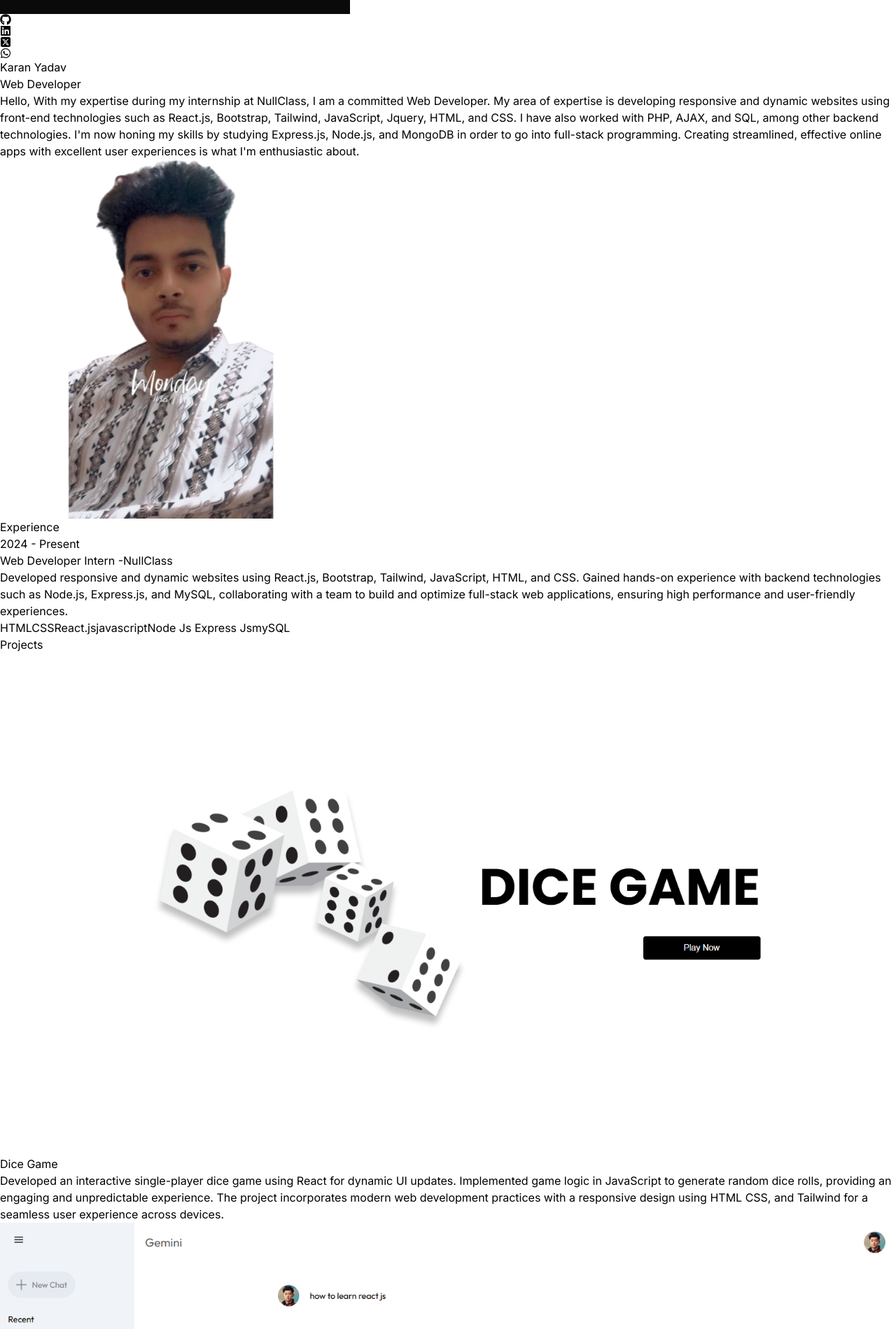
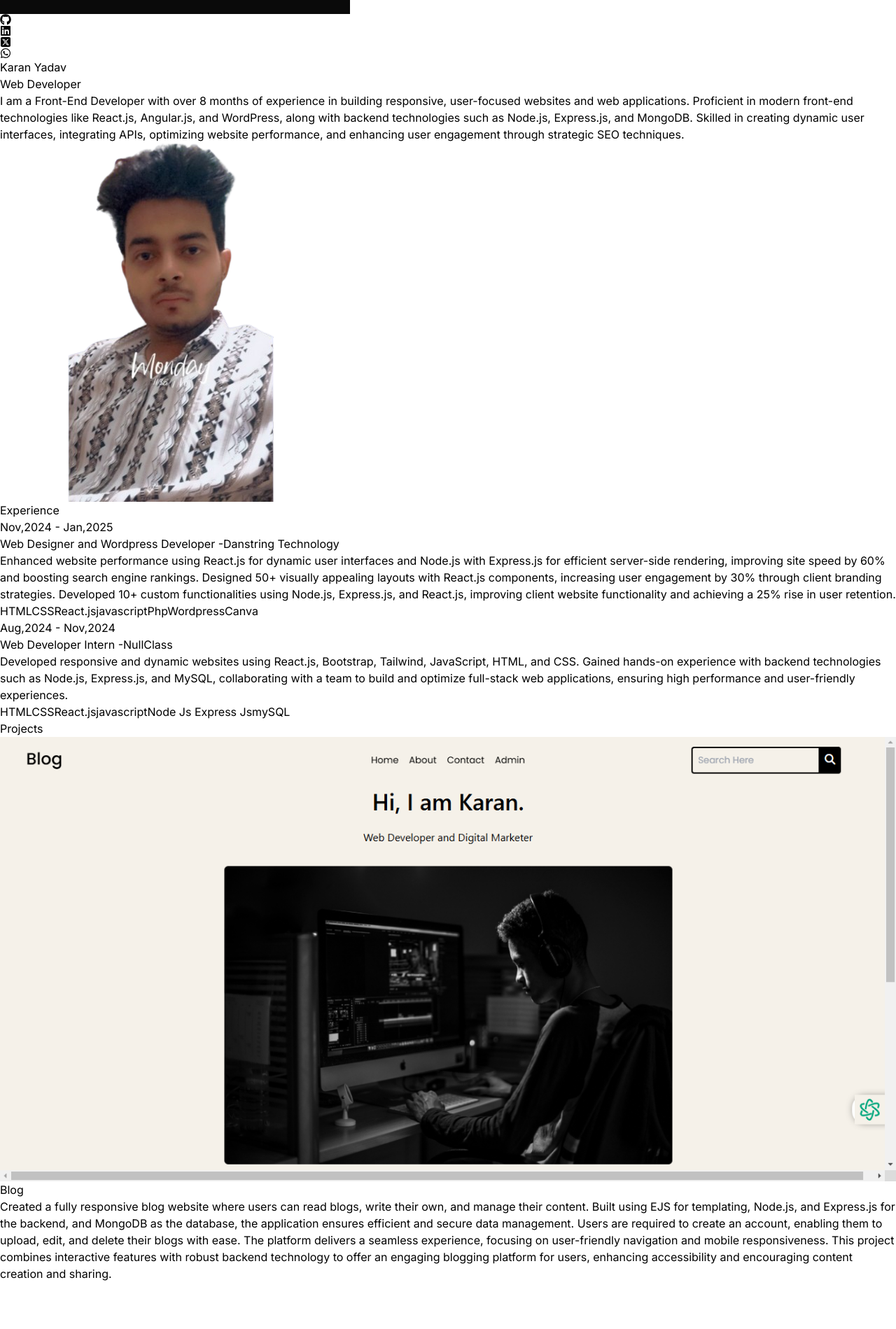
Before and after one commit to Karan-2401/Portfolio_karan, a React (Vite) app: page / in a window 1280 px wide. Shown: the part 480-2379 px from the top of the page at 70% size. Built offline with nearby package versions, Linux system fonts and the light colour scheme.

Commit message:
add changes

```diff
--- a/src/assets/index.js
+++ b/src/assets/index.js
@@ -5,17 +5,33 @@ import p4 from "./pr_pic/p4.png"
 import p5 from "./pr_pic/p5.png"
 import p6 from "./pr_pic/p6.png"
 import p7 from "./pr_pic/p7.png"
+import p8 from "./pr_pic/p8.png"
 let experience =[
+  {
+    year: "Nov,2024 - Jan,2025",
+    role: "Web Designer and Wordpress Developer",
+    company: "Danstring Technology",
+    description: `Enhanced website performance using React.js for dynamic user interfaces and Node.js with Express.js for efficient server-side rendering, improving site speed by 60% and boosting search engine rankings. Designed 50+ visually appealing layouts with React.js components, increasing user engagement by 30% through client branding strategies. Developed 10+ custom functionalities using Node.js, Express.js, and React.js, improving client website functionality and achieving a 25% rise in user retention.`,
+    technologies: ["HTML", "CSS", "React.js", "javascript", "Php", "Wordpress", "Canva"],
+  },
     {
-        year: "2024 - Present",
+        year: "Aug,2024 - Nov,2024",
         role: "Web Developer Intern",
         company: "NullClass",
         description: `Developed responsive and dynamic websites using React.js, Bootstrap, Tailwind, JavaScript, HTML, and CSS. Gained hands-on experience with backend technologies such as Node.js, Express.js, and MySQL, collaborating with a team to build and optimize full-stack web applications, ensuring high performance and user-friendly experiences.`,
         technologies: ["HTML", "CSS", "React.js", "javascript", "Node Js"," Express Js", "mySQL"],
-      }
+      },
+
 ]
 
 let projects = [
+  {
+    image:p8,
+    title:"Blog",
+    descreption:"Created a fully responsive blog website where users can read blogs, write their own, and manage their content. Built using EJS for templating, Node.js, and Express.js for the backend, and MongoDB as the database, the application ensures efficient and secure data management. Users are required to create an account, enabling them to upload, edit, and delete their blogs with ease. The platform delivers a seamless experience, focusing on user-friendly navigation and mobile responsiveness. This project combines interactive features with robust backend technology to offer an engaging blogging platform for users, enhancing accessibility and encouraging content creation and sharing.",
+    link:"https://github.com/Karan-2401/Blog-"
+
+  },
   {
     image:p1,
     title:"Dice Game",
--- a/src/components/About.jsx
+++ b/src/components/About.jsx
@@ -14,7 +14,10 @@ function About() {
             </div>
             <div className='w-full lg:w-1/2'>
                 <div className='flex justify-center lg:justify-start'>
-                <motion.p whileInView={{opacity:1,x:0}} initial={{opacity:0,x:100}} transition={{duration:0.5}} className='my-2 max-w-xl py-6 font-light tracking-tighter text-balance mx-2 lg:mx-0'>Hi, I’m Karan, a dedicated Web Developer from New Delhi, India, and currently pursuing my Bachelor's degree at Delhi University.I’ve had the opportunity to hone my skills through an internship as a Web Developer at NullClass, where I excelled in front-end development using technologies like React.js, Bootstrap, Tailwind, JavaScript, HTML, and CSS to create dynamic and responsive websites and in Back End I have used Node js, Express js, Mongo Db. My commitment to professional growth is also reflected in my completion of a digital marketing course from True CV, where I learned valuable tools related to SEO and WordPress. Now, I’m expanding my expertise by diving into backend development with Node.js, Express.js, and MongoDB, with a clear goal of becoming a well-rounded full-stack developer.</motion.p>
+                <motion.p whileInView={{opacity:1,x:0}} initial={{opacity:0,x:100}} transition={{duration:0.5}} className='my-2 max-w-xl py-6 font-light tracking-tighter text-balance mx-2 lg:mx-0'>
+I am Karan Yadav, a passionate Front-End Developer with 8+ months of experience in building responsive, user-friendly websites and applications. Proficient in technologies like React.js, Node.js, and WordPress, I specialize in creating visually appealing and functional web solutions. My expertise includes optimizing website performance, integrating APIs, and implementing SEO strategies to enhance user engagement and drive organic traffic.
+
+I have developed diverse projects, including a blog platform, Google Gemini and Stack Overflow clones, and interactive games, showcasing my ability to merge creativity with technical precision. I am always eager to learn and explore innovative technologies to deliver impactful digital experiences.</motion.p>
                 </div>
             </div>
         </div>
--- a/src/components/Hero.jsx
+++ b/src/components/Hero.jsx
@@ -22,7 +22,7 @@ function Hero() {
                     <motion.span variants={container(0.5)} initial="hidden" animate="visible" className='bg-gradient-to-r from-pink-300 via-slate-500 to-purple-500 bg-clip-text text-4xl tracking-tight text-transparent'>
                         Web Developer
                     </motion.span>
-                    <motion.p variants={container(1)} initial="hidden" animate="visible" className='my-2 max-w-xl py-6 font-light tracking-tighter mx-2 lg:mx-0'>Hello, With my expertise during my internship at NullClass, I am a committed Web Developer. My area of expertise is developing responsive and dynamic websites using front-end technologies such as React.js, Bootstrap, Tailwind, JavaScript, Jquery, HTML, and CSS. I have also worked with PHP, AJAX, and SQL, among other backend technologies. I'm now honing my skills by studying Express.js, Node.js, and MongoDB in order to go into full-stack programming. Creating streamlined, effective online apps with excellent user experiences is what I'm enthusiastic about.
+                    <motion.p variants={container(1)} initial="hidden" animate="visible" className='my-2 max-w-xl py-6 font-light tracking-tighter mx-2 lg:mx-0'>I am a Front-End Developer with over 8 months of experience in building responsive, user-focused websites and web applications. Proficient in modern front-end technologies like React.js, Angular.js, and WordPress, along with backend technologies such as Node.js, Express.js, and MongoDB. Skilled in creating dynamic user interfaces, integrating APIs, optimizing website performance, and enhancing user engagement through strategic SEO techniques.
                     </motion.p>
                 </div>
             </div>
```
Also changed, not shown: src/assets/pr_pic/p8.png (added).
